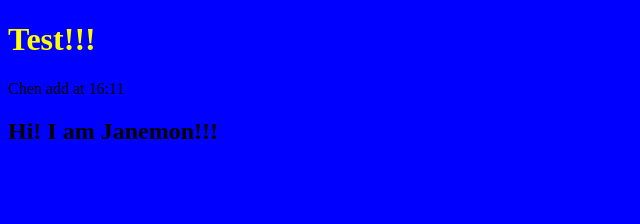
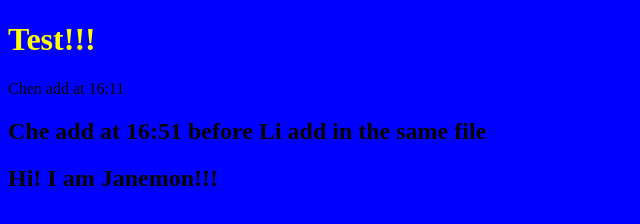
Before and after one commit to Janemon/greekGit, a plain HTML site: page index.html in a window 1280 px wide. Shown: the whole page, without its empty margins (0-640 px from the left). Drawn offline with Linux system fonts and the light colour scheme.

Commit message:
Chen add h2 first

```diff
--- a/index.html
+++ b/index.html
@@ -9,6 +9,7 @@
   <body>
     <h1>Test!!!</h1>
     <p>Chen add at 16:11</p>
+    <h2>Che add at 16:51 before Li add in the same file</h2>
     <script src="./Js/animate.js"></script>
   </body>
 </html>
```
